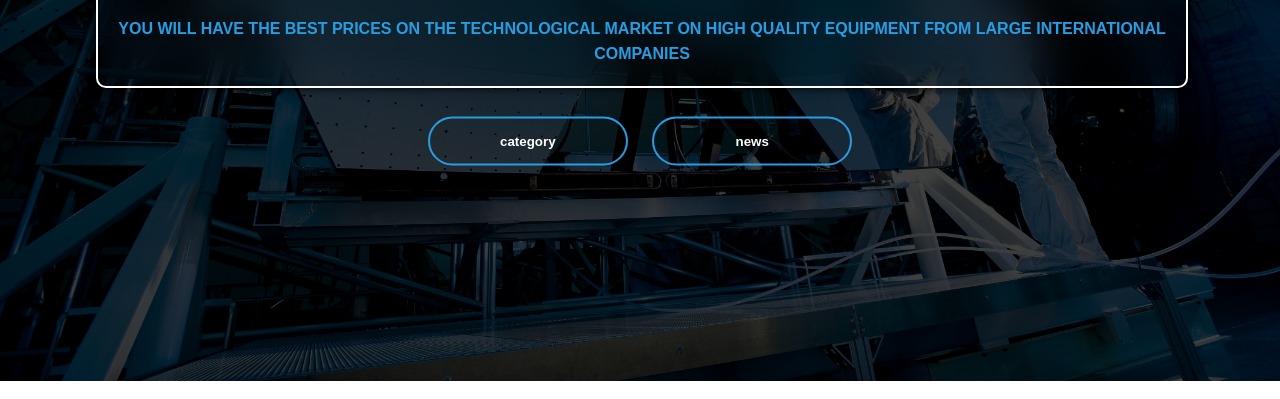
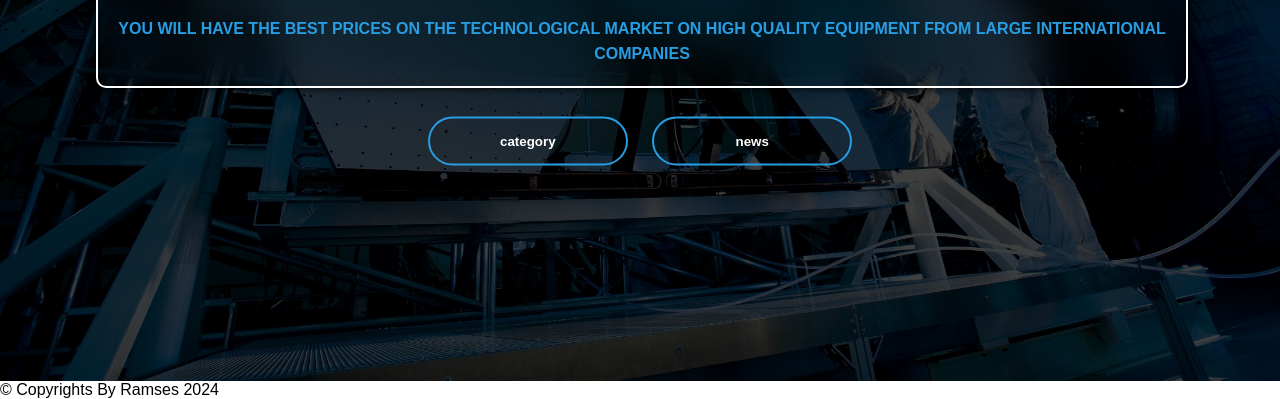
Before and after one commit to RamIsac98/website-Ramses, a plain HTML site: page index.html in a window 1280 px wide. Shown: the part 419-818 px from the top of the page. Drawn offline with nearby package versions, Linux system fonts and the light colour scheme.

Commit message:
Update index.html

```diff
--- a/index.html
+++ b/index.html
@@ -6,6 +6,7 @@
     <title>Document</title>
     <link href='https://unpkg.com/boxicons@2.1.4/css/boxicons.min.css' rel='stylesheet'>
     <link rel="stylesheet" href="css/style.css">
+    <link rel="stylesheet" href="css/media.css">
 </head>
 <body>
     <header></header>
@@ -30,5 +31,12 @@
         </div>
         </div>
     </div>
+
+    <footer>
+        <p class="para-footer"> &#169; Copyrights By Ramses 2024</p>
+      </footer>
 </body>
 </html>
+
+</body>
+</html>
```
